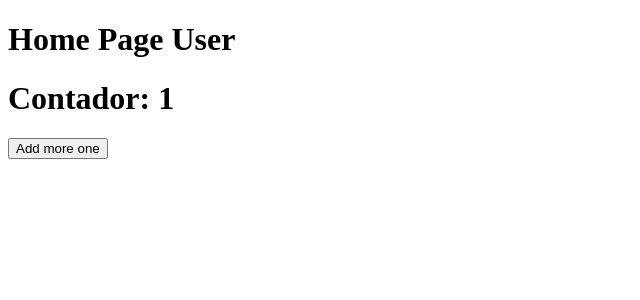
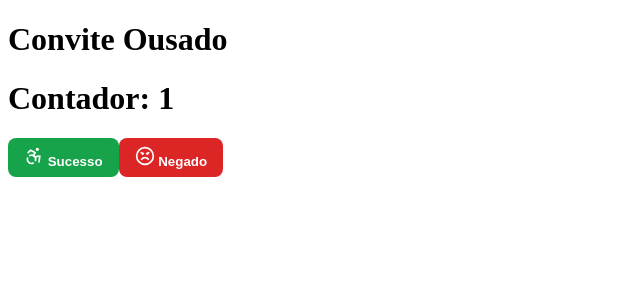
Before and after one commit to Horquichoqui/port, a Next.js app: page / in a window 1280 px wide. Shown: the top 300 px of the page, without its empty margins (0-640 px from the left). Built offline with nearby package versions, Linux system fonts and the light colour scheme.

Commit message:
botao meme

```diff
--- a/pages/index.js
+++ b/pages/index.js
@@ -1,23 +1,84 @@
-import { div } from "prelude-ls";
-import { useState } from "react";
+import React, { useState } from 'react';
+import { Angry } from 'lucide-react';
+import { Accessibility } from 'lucide-react';
+
 function Home() {
     return (
         <div>
-            <h1>Home Page User</h1>
+            <h1>Convite Ousado</h1>
             <Contador />
         </div>
-    )
+    );
 }
+
+const buttonStyle = {
+    backgroundColor: '#dc2626', // Cor vermelha
+    color: 'white',
+    fontWeight: '600',
+    padding: '8px 16px',
+    borderRadius: '8px',
+    alignItems: 'center',
+    justifyContent: 'center',
+    gap: '8px',
+    border: 'none',
+    cursor: 'pointer',
+    transition: 'background-color 0.2s',
+    position: 'absolute',
+};
+
+const successButtonStyle = {
+    backgroundColor: '#16a34a',
+    color: 'white',
+    fontWeight: '600',
+    padding: '8px 16px',
+    borderRadius: '8px',
+    alignItems: 'center',
+    justifyContent: 'center',
+    gap: '8px',
+    border: 'none',
+    cursor: 'pointer',
+    transition: 'background-color 0.2s',
+};
 
 function Contador() {
     const [number, addNumber] = useState(1);
+    const [position, setPosition] = useState({});
+
     function sumNumber(number) {
         addNumber(number + 1);
     }
+
+    const getRandomPosition = () => {
+        const maxTop = window.innerHeight - 50;
+        const maxLeft = window.innerWidth - 100;
+        const randomTop = Math.floor(Math.random() * maxTop);
+        const randomLeft = Math.floor(Math.random() * maxLeft);
+        return { top: `${randomTop}px`, left: `${randomLeft}px` };
+    };
+
     return (
-        <div>
+        <div className='flex justify-center'>
             <h1>Contador: {number}</h1>
-            <button onClick={() => sumNumber(number)}>Add more one</button>
+
+            <button
+                style={successButtonStyle}
+                onMouseOver={(e) => (e.target.style.backgroundColor = '#15803d')}
+                onMouseOut={(e) => (e.target.style.backgroundColor = '#16a34a')}
+                onClick={() => window.location.href = "https://www.youtube.com/watch?v=JMswHAJaCPw"}>
+                <Accessibility size={20} /> Sucesso
+            </button>
+
+            <button
+                style={{ ...buttonStyle, top: position.top, left: position.left }}
+                onMouseOver={() => {
+                    setPosition(getRandomPosition());
+                }}
+                onMouseOut={(e) => {
+                    e.target.style.backgroundColor = '#dc2626';
+                }}
+            >
+                <Angry size={20} /> Negado
+            </button>
         </div>
     );
 }
```
